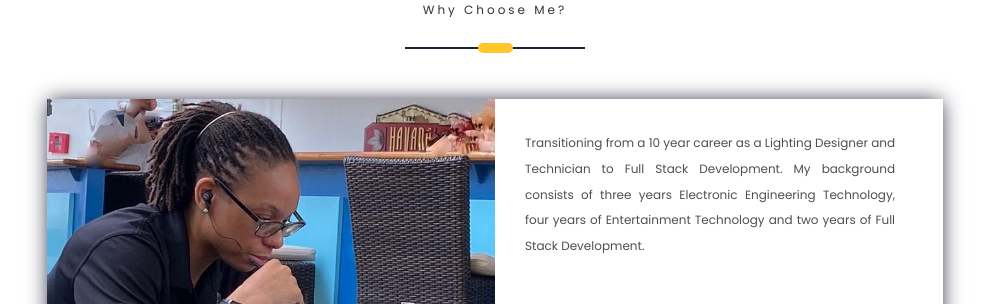
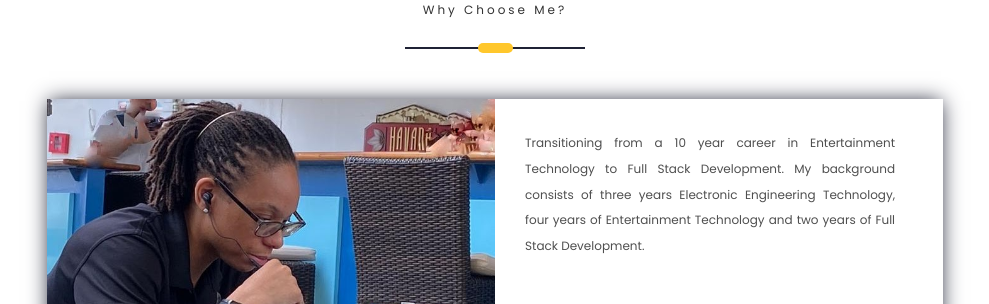
Before and after one commit to Cybre3/portfolio, a React (Create React App) app: page / in a window 1280 px wide. Shown: the part 960-1264 px from the top of the page, without its empty margins (145-1134 px from the left). Built offline with nearby package versions, Linux system fonts and the light colour scheme; a web font is replaced by a local one.

Commit message:
edited aboutme description

```diff
--- a/src/PortfolioContainer/AboutMe/AboutMe.js
+++ b/src/PortfolioContainer/AboutMe/AboutMe.js
@@ -13,7 +13,7 @@ function AboutMe(props) {
   const fadeInSubscription = ScrollService.currentScreenFadeIn.subscribe(fadeInScreenHandler);
 
   const SCREEN_CONSTANTS = {
-    description: `Transitioning from a 10 year career as a Lighting Designer and Technician to Full Stack Development. My background consists of three years Electronic Engineering Technology, four years of Entertainment Technology and two years of Full Stack Development.`,
+    description: `Transitioning from a 10 year career in Entertainment Technology to Full Stack Development. My background consists of three years Electronic Engineering Technology, four years of Entertainment Technology and two years of Full Stack Development.`,
     highlights: {
       bullets: [
         "10 years of troubleshooting experience",
```
